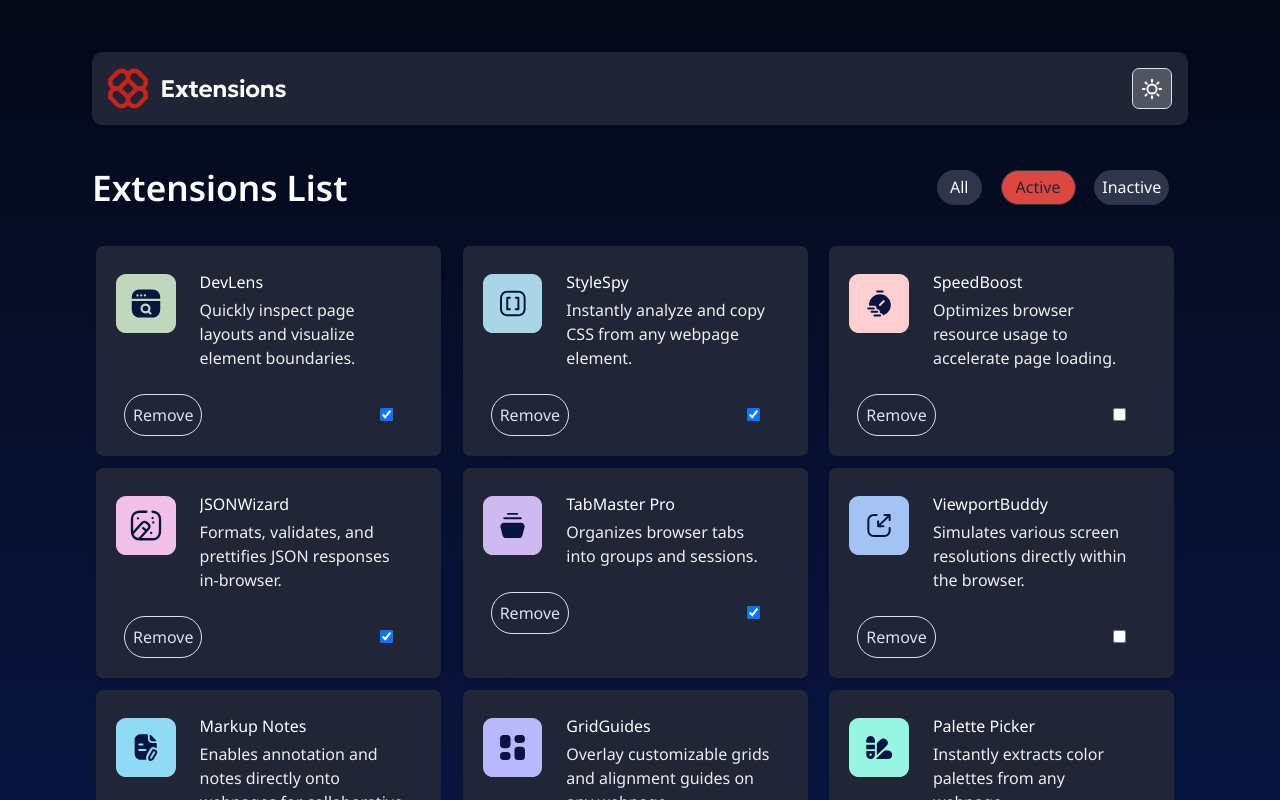
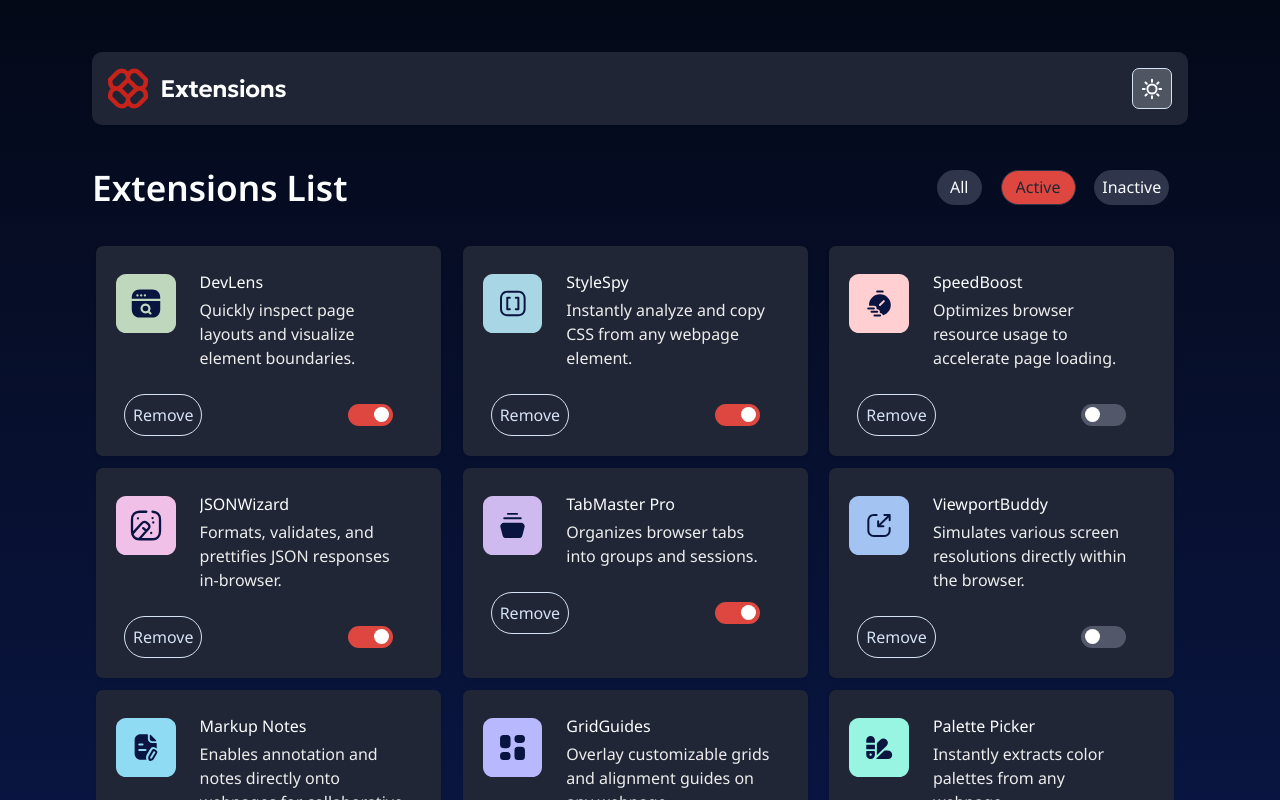
Before and after one commit to ItaloDev-Marcelo/browswer-extensions-challage, a React (Vite) app: page / in a window 1280 px wide. Built offline with nearby package versions, Linux system fonts and the light colour scheme.

Commit message:
atualizando componentes e estilos

```diff
--- a/src/App.css
+++ b/src/App.css
@@ -153,12 +153,58 @@ article:hover {
   background: var(--Neutral-700);
 }
 
+.switch {
+  position: relative;
+  display: inline-block;
+  width: 45px;
+  height: 22px;
+  overflow: hidden;
+}
+
+.switch input {
+  opacity: 0;
+  width: 0;
+  height: 0;
+}
+
+.slider {
+  position: absolute;
+  cursor: pointer;
+  top: 0;
+  left: 0;
+   right: 0;
+    bottom: 0;
+  background-color: #52576a;
+  border-radius: 34px;
+  transition: 0.4s;
+}
+
+.slider::before {
+  position: absolute;
+  content: "";
+  height: 15px;
+   width: 15px;
+  left: 4px; bottom: 4px;
+  background-color: white;
+  transition: 0.4s;
+  border-radius: 50%;
+}
+
+
+input:checked + .slider {
+  background-color: var(--Red-500);
+}
+
+input:checked + .slider::before {
+  transform: translateX(22px);
+}
+
+
 
 @media (min-width: 768px) {
    .mode {
   padding: .7em;
 }
-
 }
 
 
--- a/src/components/card.tsx
+++ b/src/components/card.tsx
@@ -20,7 +20,7 @@ export default function Card({logo,name,description,isActive, handleSelectActive
                 scale: { type: "spring", visualDuration: 0.4, bounce: 0.5 },
             }}
         className="w-[100%] py-5 h-[230px] md:w-[100%] md:h-[auto] lg:w-[100%] lg:h-[220px] xl:w-[345px] xl:h-[210px] rounded-[7px] md:p-4 shadow-sm cursor-pointer">
-              <div className="flex flex-row justify-baseline px-4 xl:px-1">
+              <div className="flex flex-row justify-baseline px-1 xl:px-1">
                   <figure className='pr-2 mt-3 md:pr-3'>
                       <Img url={logo} alt={name} />
                   </figure>
@@ -32,12 +32,11 @@ export default function Card({logo,name,description,isActive, handleSelectActive
               <div className="flex flex-row items-center mt-7 xl:mt-4   justify-between
                px-7 md:px-4 md:mr-2 lg:mr-9 xl:mr-5 xl:px-3">
                  <button className=" p-2 rounded-[50px] ">Remove</button>
-                 <div className='toggle'>
-                    <label htmlFor='switch'>
+                   <label className='switch'>
                      <input id='switch' type="checkbox" name="toggle"
                       onChange={() => handleSelectActive(name)} checked={isActive}/>
+                      <span className="slider" />
                     </label>
-                 </div>
               </div>
         </motion.article>
     )
--- a/src/components/tabbar.tsx
+++ b/src/components/tabbar.tsx
@@ -10,7 +10,7 @@ export default function Tabar({SelectOptions, activeNavItem}: Props) {
          md:flex-row md:items-center md:justify-between md:mx-15 ">
             <h1 className="my-4 text-[2.2em] font-semibold">Extensions List</h1>
             <nav>
-                <ul className="flex justify-evenly md:w-[270px] ">
+                <ul className="flex justify-evenly md:w-[270px] xl:-pl-2 ">
                     <li className={activeNavItem === 'all' ? 'tab active' : 'tab'} onClick={() => SelectOptions('all')}><a href="#">All</a></li>
                     <li className={activeNavItem === 'active' ? 'tab active' : 'tab'}  onClick={() => SelectOptions('active')}><a href="#">Active</a></li>
                     <li className={activeNavItem === 'inactive' ? 'tab active' : 'tab'}  onClick={() => SelectOptions('inactive')}><a href="#">Inactive</a></li>
```
